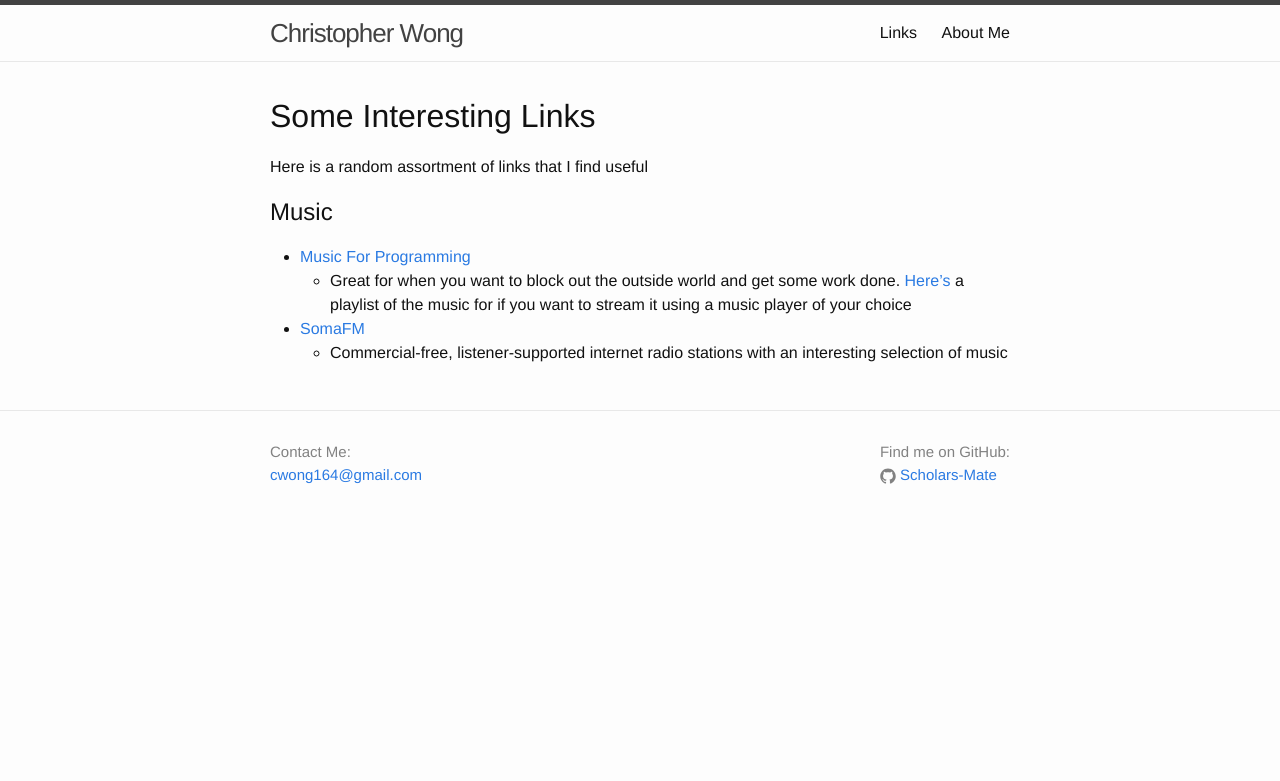
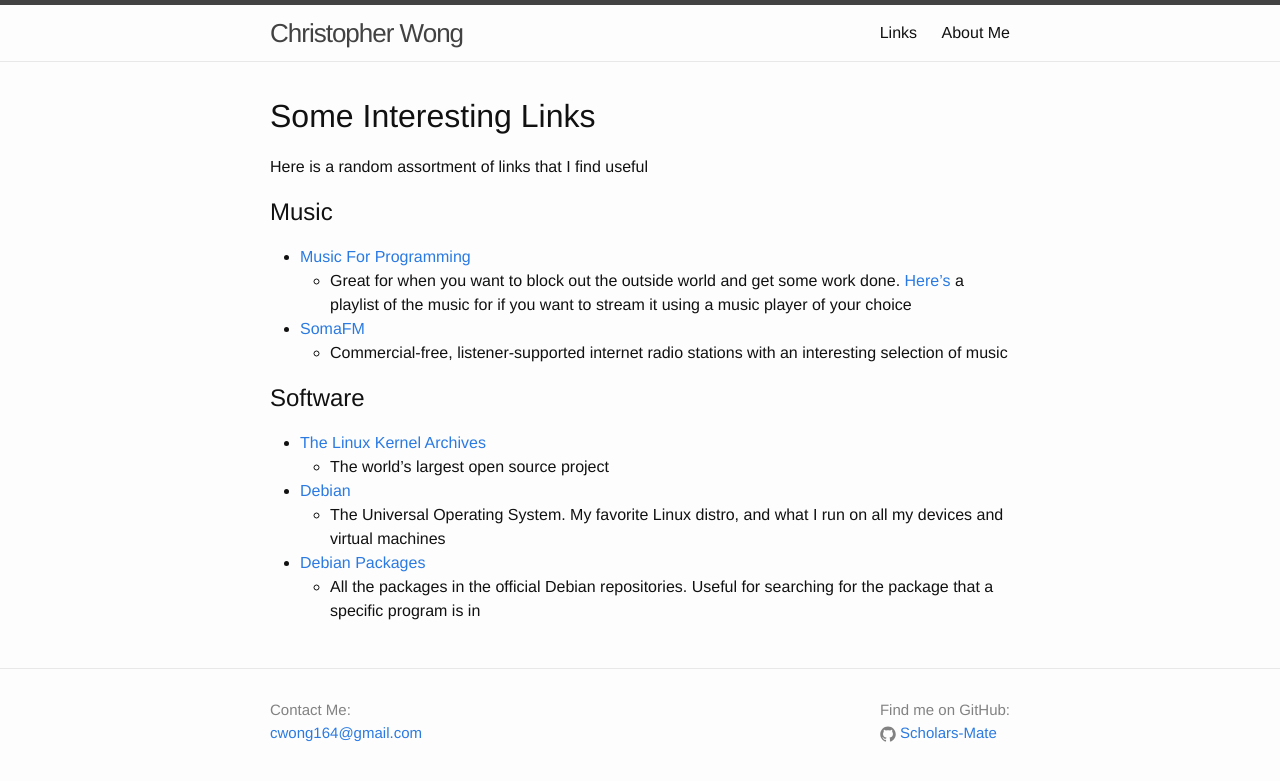
Before and after one commit to Scholars-Mate/Scholars-Mate.github.io, a Jekyll site: the page built from links.md, in a window 1280 px wide. Shown: the top 781 px of the page. Built offline with Jekyll 4.4.1, drawn with Linux system fonts in a browser that asks for light colours.

Commit message:
Added Software section to links

```diff
--- a/links.md
+++ b/links.md
@@ -15,3 +15,13 @@
 * [SomaFM](https://somafm.com/)
   * Commercial-free, listener-supported internet radio stations with an
     interesting selection of music
+
+## Software
+* [The Linux Kernel Archives](https://www.kernel.org/)
+  * The world's largest open source project
+* [Debian](https://www.debian.org/)
+  * The Universal Operating System. My favorite Linux distro, and what I run on
+    all my devices and virtual machines
+* [Debian Packages](https://www.debian.org/distrib/packages)
+  * All the packages in the official Debian repositories. Useful for searching
+    for the package that a specific program is in
```
